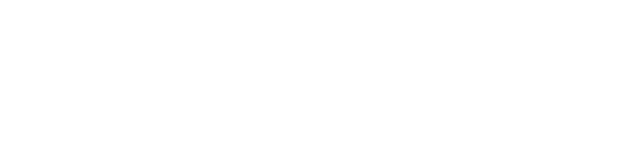
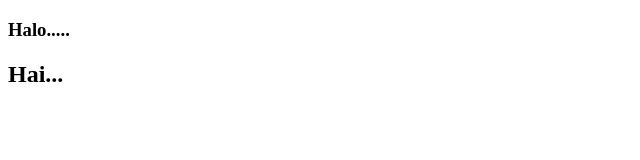
Before and after one commit to salomohutapea/pelatihan-git, a plain HTML site: page index.html in a window 1280 px wide. Shown: the whole page, without its empty margins (0-640 px from the left). Drawn offline with Linux system fonts and the light colour scheme.

Commit message:
tambah h2

```diff
--- a/index.html
+++ b/index.html
@@ -7,6 +7,12 @@
     <title>Pelatihan Git</title>
 </head>
 <body>
+    <h3>
+        Halo.....
+    </h3>
+    <h2>
+        Hai...
+    </h2>
     <script src = "js.js"></script>
 </body>
 </html>
```
